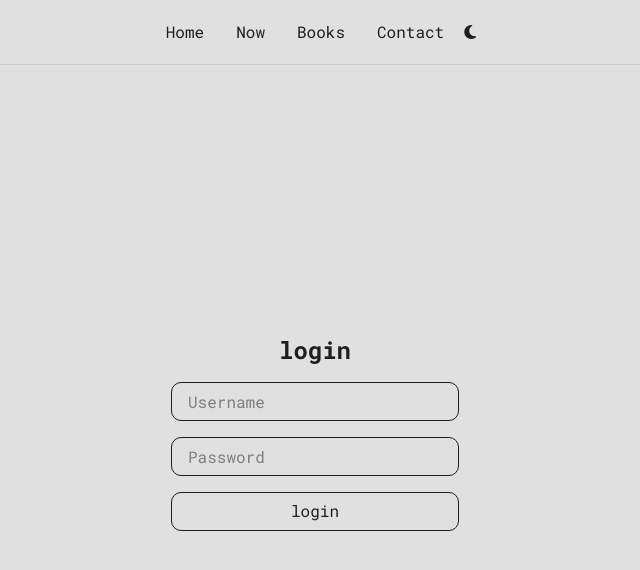
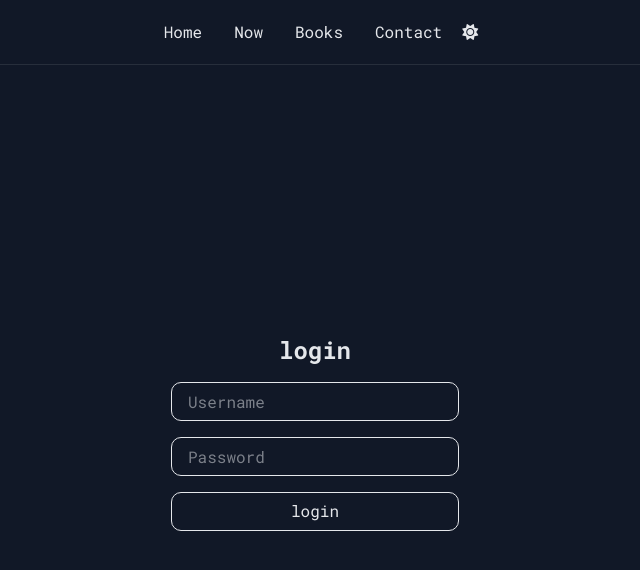
Before and after one commit to JayeshPadhiar/jayeshpadhiar.github.io, a Next.js app: page /auth/login in a window 1280 px wide. Shown: the top 570 px of the page, without its empty margins (325-965 px from the left). Built offline with nearby package versions, Linux system fonts and the light colour scheme.

Commit message:
theme change issue fixed

```diff
--- a/src/app/globals.css
+++ b/src/app/globals.css
@@ -5,8 +5,16 @@
   scrollbar-color: var(--foreground) var(--background);
 }
 
+:root {
+  --background: rgb(17 24 39);
+  --foreground: rgb(229 231 235);
+  --secondary-foreground: #ff4040;
+  --button-shadow-light: rgb(23 32 52);
+  --button-shadow-dark: rgb(11 16 26);
+}
+
 /* Light and dark theme configuration */
-:root {
+:root[data-theme="light"] {
   /* Light theme defaults */
   --background: #e0e0e0;
   --foreground: #1e1e1e;
--- a/src/components/Header.tsx
+++ b/src/components/Header.tsx
@@ -1,8 +1,14 @@
 "use client";
-import { useState } from "react";
+import { useState, useEffect } from "react";
 
 export default function Header() {
-  const [theme, setTheme] = useState('light');
+  const [theme, setTheme] = useState('dark');
+
+  useEffect(() => {
+    const currentTheme = localStorage.getItem('theme');
+    changeTheme(currentTheme || 'dark');
+  }, []);
+
   const tabs = [
     {
       name: "Home",
@@ -43,13 +49,11 @@ export default function Header() {
   ];
 
 
-  const toggleTheme = () => {
+  const changeTheme = (theme: string) => {
+    setTheme(theme);
+    localStorage.setItem('theme', theme);
     const root = document.documentElement;
-    const currentTheme = root.getAttribute('data-theme');
-    const newTheme = currentTheme === 'dark' ? 'light' : 'dark';
-    root.setAttribute('data-theme', newTheme);
-    localStorage.setItem('theme', newTheme);
-    setTheme(newTheme);
+    root.setAttribute('data-theme', theme);
   };
 
   return (
@@ -61,7 +65,7 @@ export default function Header() {
             </a>
           ))}
 
-          <div className="flex flex-row items-center justify-center gap-2 cursor-pointer" onClick={toggleTheme}>
+          <div className="flex flex-row items-center justify-center gap-2 cursor-pointer" onClick={() => changeTheme(theme === 'dark' ? 'light' : 'dark')}>
             <i className={`${theme === 'dark' ? 'fa-solid fa-sun' : 'fa-solid fa-moon'}`}></i>
           </div>
       </nav>
```
